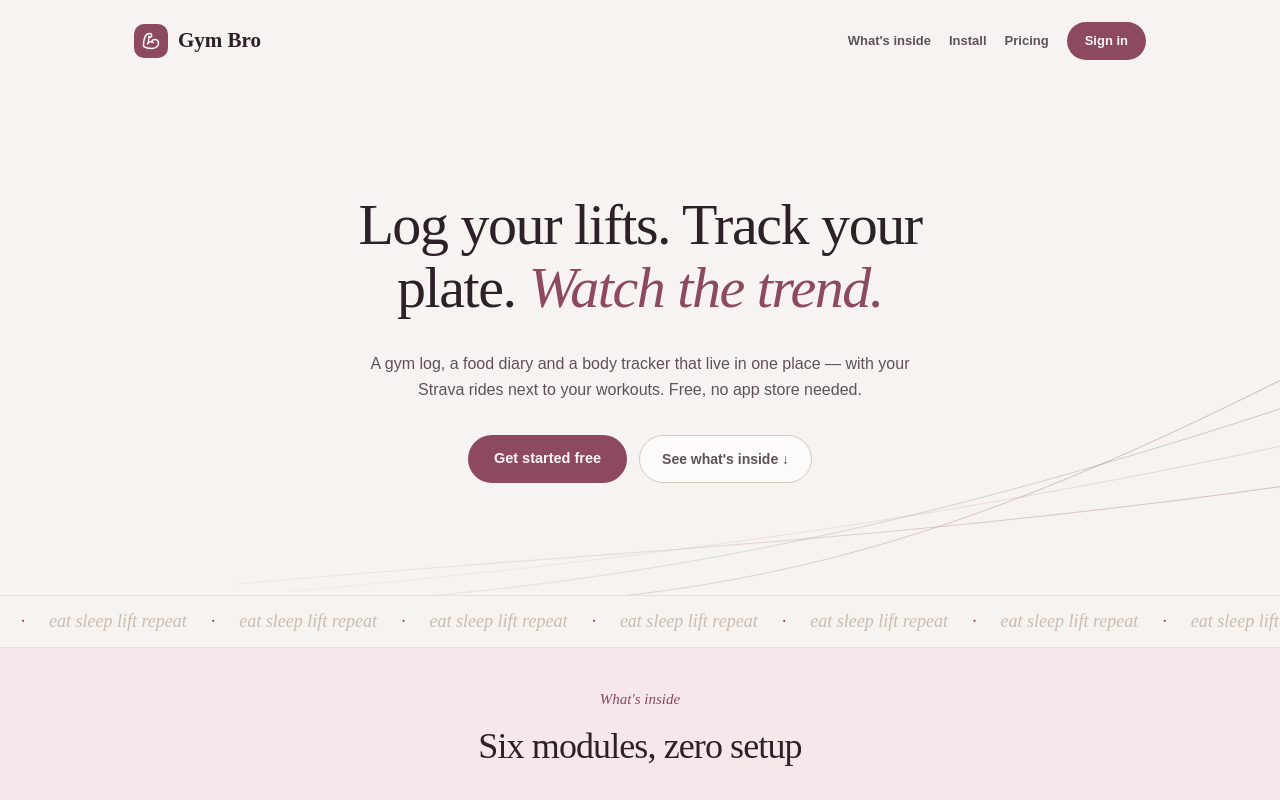
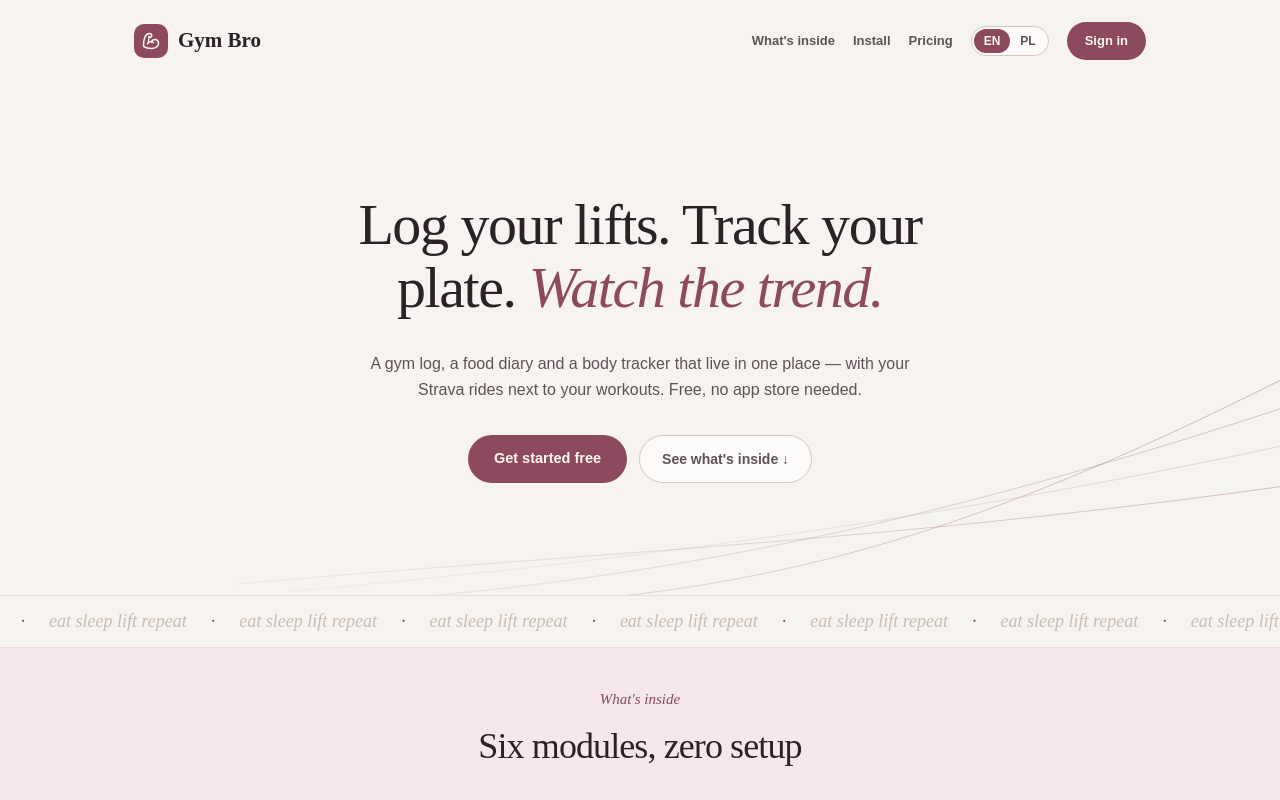
Before and after one commit to cris0001/gym-bro, a React (Vite) app in the folder apps/web/: page / in a window 1280 px wide. Shown: the top 800 px of the page. Built offline with nearby package versions, Linux system fonts and the light colour scheme; no server answers.

Commit message:
feat(landing): add EN/PL language toggle

```diff
--- a/apps/web/src/features/landing/components/landing-page.tsx
+++ b/apps/web/src/features/landing/components/landing-page.tsx
@@ -1,6 +1,8 @@
 import { Link } from '@tanstack/react-router';
 import { BicepsFlexed } from 'lucide-react';
 import { useEffect } from 'react';
+
+import { LOCALES, useLocaleStore } from '@/stores/locale.store';
 
 import { ModuleShowcase } from './module-showcase';
 import { PricingSection } from './pricing-section';
@@ -18,6 +20,32 @@ function BrandLogo({ size = 34, radius = 10 }: { size?: number; radius?: number
     >
       <BicepsFlexed style={{ width: size * 0.53, height: size * 0.53 }} />
     </span>
+  );
+}
+
+// EN/PL switch styled in the landing's fixed-light palette (the shared LanguageToggle
+// uses theme tokens, which would clash on this theme-independent page). Writes the
+// app-wide locale store; content translation of the landing itself comes later.
+function LandingLangSwitch() {
+  const locale = useLocaleStore((s) => s.locale);
+  const setLocale = useLocaleStore((s) => s.setLocale);
+  return (
+    <div className="flex items-center rounded-full border border-[#d6c8bd] bg-[#fdfbf9] p-0.5">
+      {LOCALES.map(({ code, label }) => (
+        <button
+          key={code}
+          type="button"
+          aria-pressed={locale === code}
+          onClick={() => setLocale(code)}
+          className={
+            'rounded-full px-2.5 py-1 text-xs font-semibold transition-colors ' +
+            (locale === code ? 'bg-[#8d4a5e] text-[#fdf6f5]' : 'text-[#5f5257]')
+          }
+        >
+          {label}
+        </button>
+      ))}
+    </div>
   );
 }
 
@@ -99,6 +127,7 @@ export function LandingPage() {
           <a href="#pricing" className="hidden text-[13px] font-semibold text-[#5f5257] sm:inline">
             Pricing
           </a>
+          <LandingLangSwitch />
           <Link
             to="/login"
             className="flex h-[38px] items-center rounded-full bg-[#8d4a5e] px-[18px] text-[13px] font-semibold whitespace-nowrap text-[#fdf6f5] hover:bg-[#75394c]"
```
